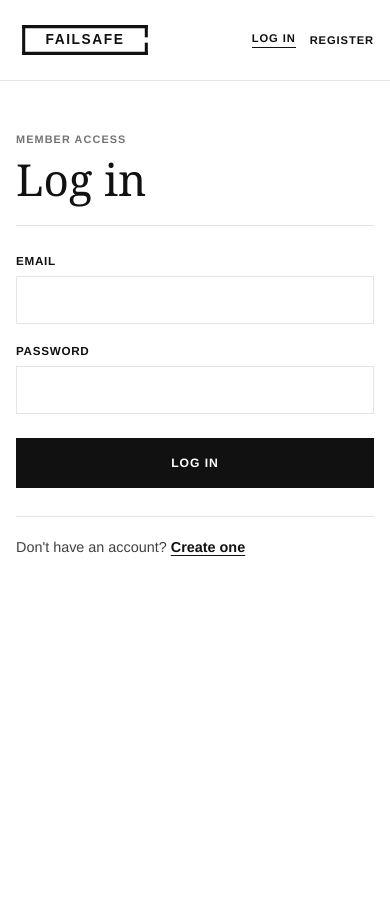
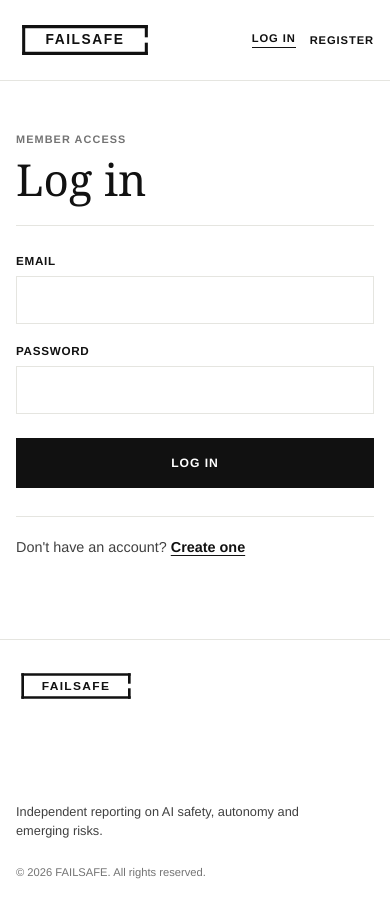
Before and after one commit to Nicklasoeen/failsafe, a React (Vite) app: page /login in a window 390 px wide. Before the commit the page ends 844 px from the top, so only its background shows below. Built offline with nearby package versions, Linux system fonts and the light colour scheme; no server answers.

Commit message:
feat: footer added

```diff
--- a/src/App.jsx
+++ b/src/App.jsx
@@ -1,6 +1,7 @@
 import { Routes, Route } from "react-router";
 
 import Header from "./components/Header";
+import Footer from "./components/Footer";
 import ProtectedRoute from "./components/ProtectedRoute";
 
 import Home from "./pages/Home";
@@ -29,6 +30,8 @@ function App() {
           }
         />
       </Routes>
+
+      <Footer />
     </>
   );
 }
--- /dev/null
+++ b/src/components/Footer.jsx
@@ -0,0 +1,20 @@
+import { Link } from "react-router";
+
+export default function Footer() {
+  return (
+    <footer className="site-footer">
+      <div className="site-footer__inner">
+        <div className="site-footer__brand">
+          <Link to="/" aria-label="FAILSAFE home">
+            <img src="/failsafe-logo.svg" alt="" />
+          </Link>
+          <p>Independent reporting on AI safety, autonomy and emerging risks.</p>
+        </div>
+
+        <small className="site-footer__copyright">
+          © {new Date().getFullYear()} FAILSAFE. All rights reserved.
+        </small>
+      </div>
+    </footer>
+  );
+}
--- a/src/index.css
+++ b/src/index.css
@@ -182,6 +182,80 @@ main {
 
   .site-nav > a:first-child {
     display: none;
+  }
+}
+
+.site-footer {
+  width: 100%;
+  margin-top: auto;
+  border-top: 1px solid var(--grey-200);
+  background: var(--white);
+}
+
+.site-footer__inner {
+  width: min(var(--page-width), calc(100% - 48px));
+  min-height: 140px;
+  margin: 0 auto;
+  display: flex;
+  align-items: center;
+  justify-content: space-between;
+  gap: 40px;
+}
+
+.site-footer__brand {
+  display: flex;
+  align-items: center;
+  gap: 24px;
+}
+
+.site-footer__brand a {
+  display: block;
+  flex: 0 0 150px;
+}
+
+.site-footer__brand img {
+  width: 100%;
+  height: auto;
+}
+
+.site-footer__brand p {
+  max-width: 300px;
+  margin: 0;
+  color: var(--grey-700);
+  font-size: 0.8rem;
+  line-height: 1.5;
+}
+
+.site-footer__copyright {
+  color: var(--grey-500);
+  font-size: 0.7rem;
+  line-height: 1.5;
+  text-align: right;
+}
+
+@media (max-width: 700px) {
+  .site-footer__inner {
+    width: min(100% - 32px, var(--page-width));
+    min-height: 0;
+    align-items: flex-start;
+    flex-direction: column;
+    gap: 24px;
+    padding: 28px 0;
+  }
+
+  .site-footer__brand {
+    align-items: flex-start;
+    flex-direction: column;
+    gap: 14px;
+  }
+
+  .site-footer__brand a {
+    flex-basis: 120px;
+    width: 120px;
+  }
+
+  .site-footer__copyright {
+    text-align: left;
   }
 }
 
```
